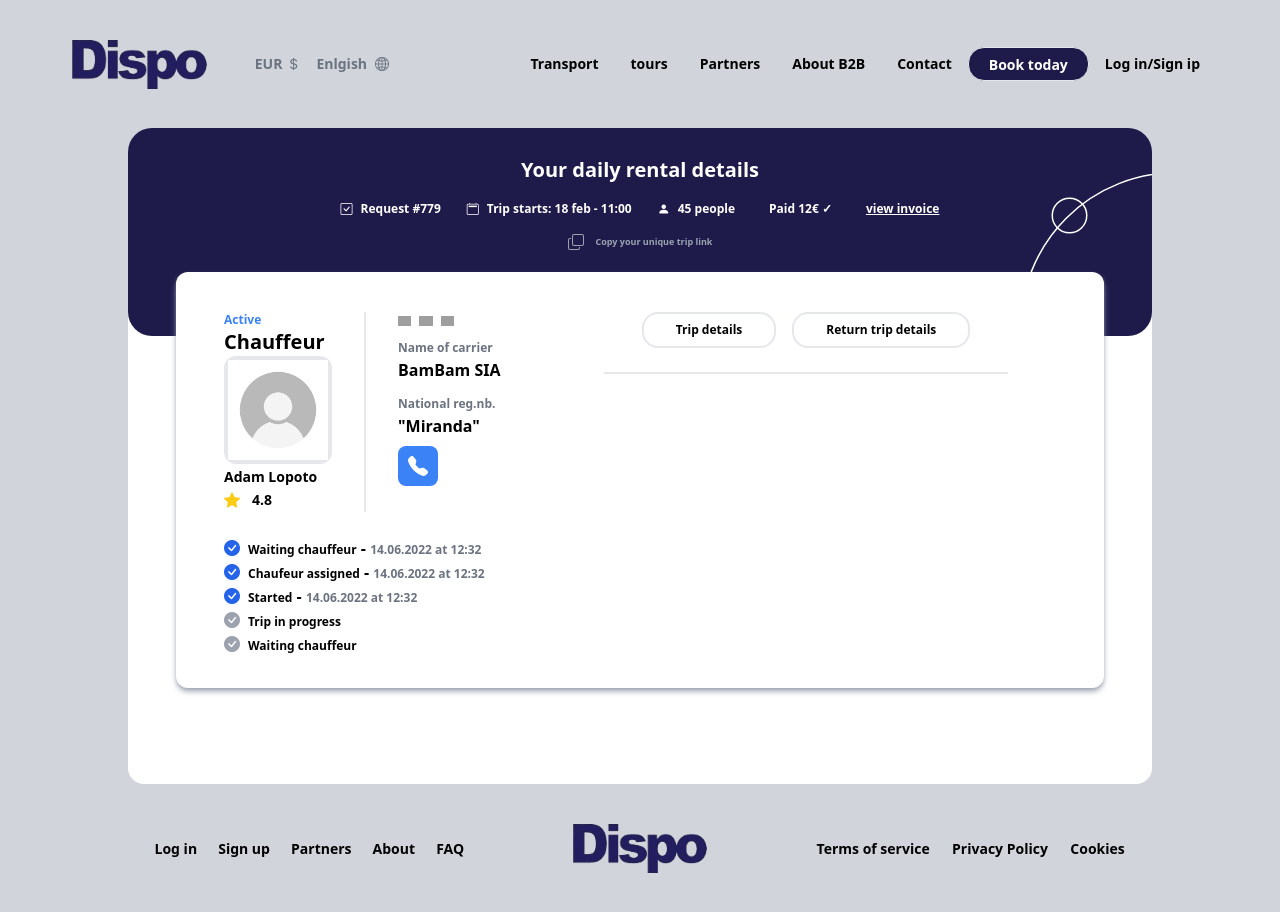
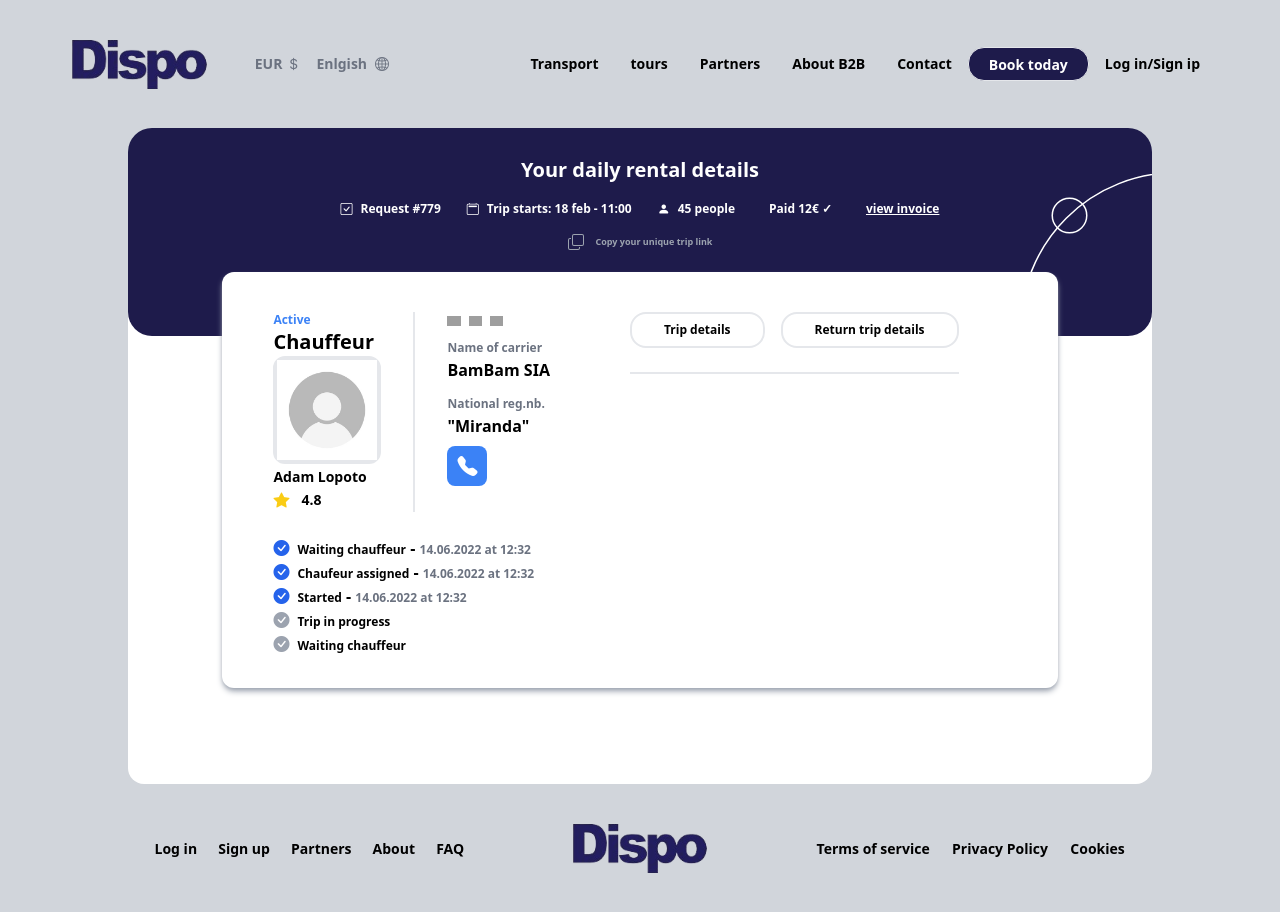
Before and after one commit to ErnestNeimanis/dispo, a Vue app: page /booking in a window 1280 px wide. Built offline with nearby package versions, Linux system fonts and the light colour scheme; grey boxes are pictures that could not be loaded.

Commit message:
location details wrap

```diff
--- a/src/components/rental-details/RentalDetails.vue
+++ b/src/components/rental-details/RentalDetails.vue
@@ -6,7 +6,7 @@ import UniqueLinkCopy from "./UniqueLinkCopy.vue"
 
 </script>
 <template>
-    <div class="relative min-h-52 w-[100%] z-[10]  max-w-[1100px] min-w-[900px] bg-indigo-950 h-52 rounded-3xl pt-7 overflow-hidden">
+    <div class="relative min-h-52 w-[100%] z-[10]  max-w-[1100px] min-w-[400px] bg-indigo-950 h-52 rounded-3xl pt-7 overflow-hidden">
 
         <div class="absolute  z-[15] bottom-0 right-0 w-52 h-52 translate-x-32 translate-y-24 rounded-full scale-150 border border-white">
             <div class="absolute top-0 left-0 w-6 h-6 translate-x-5 translate-y-4 border border-white rounded-full">
--- a/src/components/rental-profile/RentalProfile.vue
+++ b/src/components/rental-profile/RentalProfile.vue
@@ -11,8 +11,8 @@ const route = useRoute();
 </script>
 <template>
     <div
-        class="flex justify-center flex-wrap h-full min-w-[400px]   px-12 py-8 pt-10 bg-white shadow-md shadow-gray-400 rounded-xl ">
-        <div class="flex flex-col flex-wrap w-1/3 min-w-[300px] mr-8">
+        class="flex justify-center flex-wrap h-full min-w-[400px   px-[5%] py-8 pt-10 bg-white shadow-md shadow-gray-400 rounded-xl ">
+        <div class="flex flex-col flex-wrap  min-w-[300px mr-8">
             <div class="flex   gap-8 ">
                 <UserProfile class="border-r-2 pr-8" />
                 <CompanyProfile />
@@ -21,7 +21,7 @@ const route = useRoute();
                 <OrderStatus />
             </div>
         </div>
-        <div class=" min-w-[500px]">
+        <div class=" min-w-[500px">
             <TripMenu class="- " />
             <TripDetails v-if="route.query.details == 'trip-details'" />
             <ReturnTripDetails v-else-if="route.query.details == 'return-trip-details'" />
--- a/src/components/rental-profile/trip-details/DateSlider.vue
+++ b/src/components/rental-profile/trip-details/DateSlider.vue
@@ -63,7 +63,7 @@ onMounted(() => {
 </script>
 
 <template>
-  <div class="flex items-center  space-x-4 min-w-[400px] w-[500px]">
+  <div class="flex items-center  space-x-4 min-w-[400px max-w-[500px]">
     <div class=" bg-white px-2 py-2" :class="{ 'left-shadow': showLeftShadow }">
       <button class=" px-1 bg-gray-200 rounded-full " @mousedown="startInterval(-5)" @mouseup="stopInterval">
         <i class="bi bi-arrow-left"></i>
--- a/src/components/rental-profile/trip-details/LocationDetails.vue
+++ b/src/components/rental-profile/trip-details/LocationDetails.vue
@@ -25,9 +25,9 @@ const locationData = ref([
 </script>
 <template>
     <div>
-    <div v-for="location,i in locationData" class="relative">
-    <div   class="flex mb-4">
-        <div class="w-1/2 flex items-center">
+    <div v-for="location,i in locationData" class="relative  ">
+    <div   class="flex flex-wrap  mb-4">
+        <div class=" min-w-[200px] flex items-center ">
             <i class="bi bi-geo-alt  mr-2"></i>
             <div class="flex-1 min-w-0">
                 <div class="truncate">
@@ -36,23 +36,33 @@ const locationData = ref([
                 </div>
             </div>
         </div>
-        <div class="flex ml-4 w-1/2 min-w-[200px]">
-            <div class="flex  w-1/2">
-                <div v-if="location.arrive">
-                    <i class="bi bi-clock text-xs"></i>
-                    <span class="text-[12px] font-bold mx-2">Arrive: {{ location.arrive }}</span>
+        <div class="flex  ml-4  min-w-[200px] ">
+            <div class="flex bo w-1/2">
+                <div v-if="location.arrive" class="flex">
+                    <div>
+                        <i class="bi bi-clock text-xs"></i>
+                    </div>
+                    <div>
+                        <span class="text-[12px] whitespace-nowrap font-bold mx-2">Arrive: {{ location.arrive }}</span>
+                    </div>
+
                 </div>
             </div>
-            <div class="flex   w-1/2">
-                <div v-if="location.depart">
-                    <i class="bi bi-clock text-xs "></i>
-                    <span class="text-[12px] font-bold mx-2">Depart: {{ location.depart }}</span>
+            <div class="flex  w-1/2">
+                <div v-if="location.depart" class="flex">
+                    <div>
+                        <i class="bi bi-clock text-xs "></i>
+                    </div>
+                    <div>
+                         <span class="text-[12px] whitespace-nowrap font-bold mx-2">Depart: {{ location.depart }}</span>
+                    </div>
+
                 </div>
             </div>
         </div>
 
     </div>
-    <div v-if="i < locationData.length-1" class="h-6 w-[1px] bg-black absolute top-5 left-2"></div>
+    <div v-if="i < locationData.length-1" class="h-[100%]  w-[1px] bg-black absolute top-5 left-2"></div>
     </div>
     </div>
 </template>
--- a/src/components/rental-profile/trip-details/TripDetails.vue
+++ b/src/components/rental-profile/trip-details/TripDetails.vue
@@ -4,7 +4,7 @@ import LocationDetails from './LocationDetails.vue';
 import Map from './Map.vue';
 </script>
 <template>
-    <DateSlider class="mt-6" />
+    <!-- <DateSlider class="mt-6" /> -->
     <LocationDetails class="mt-6" />
-    <Map />
+    <!-- <Map /> -->
 </template>
--- a/src/views/HomeView.vue
+++ b/src/views/HomeView.vue
@@ -6,7 +6,7 @@ import Footer from "@/components/Footer.vue";
 
 <template>
 
-  <div class="relative flex flex-col items-center mx-32 mt-8 bg-white h-3/4 rounded-2xl">
+  <div class="relative flex flex-col items-center mx-32 mt-8 min-w-[400px] bg-white h-3/4 rounded-2xl">
 
     <RentalDetails class="z-0 -translate-y-8" />
     <RentalProfile class="z-30 -translate-y-24 "/>
```
